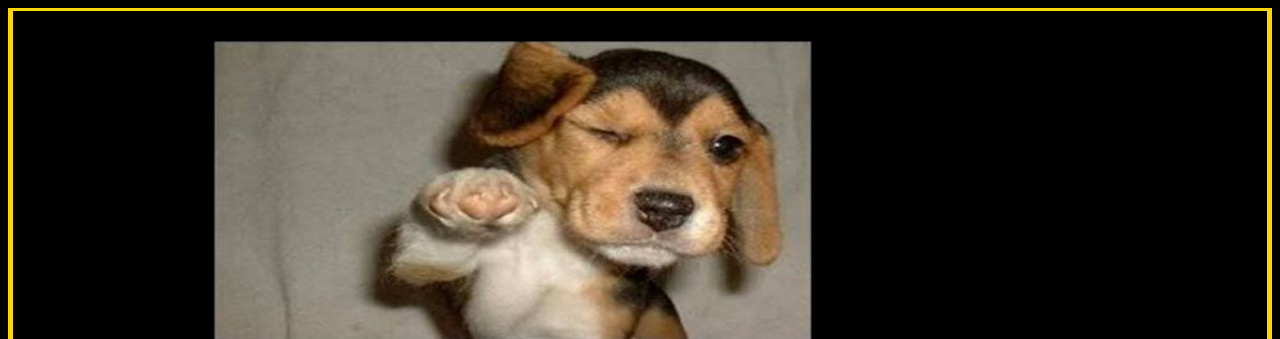
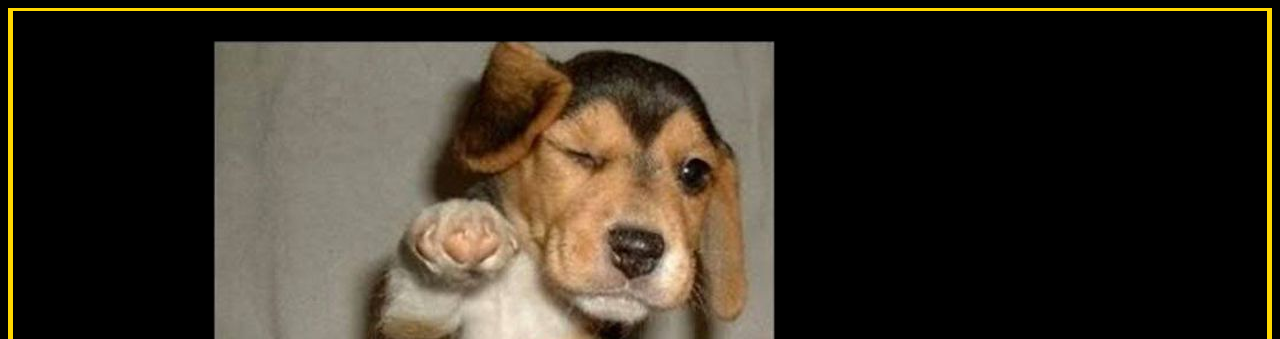
Before and after one commit to ViniciusMFernandes/html-motivationalMeme, a plain HTML site: page index.html in a window 1280 px wide. Shown: the top 339 px of the page. Drawn offline with nearby package versions, Linux system fonts and the light colour scheme.

Commit message:
Update index.html
Change image parameters

```diff
--- a/index.html
+++ b/index.html
@@ -26,7 +26,7 @@ But it must have the following features:
 </head>
 <body>
   <div id="meme">
-    <img src="./assets/images/puppy.PNG" height="300px" width="600px" id="puppy" alt="puppy blinking eye" draggable="false"/>
+     <img src="./assets/images/puppy.PNG" id="puppy" alt="puppy blinking eye" draggable="false"/>
     <h1>who's awesome??</h1>
     <h2>you're awesome!</h2>
   </div>
```
